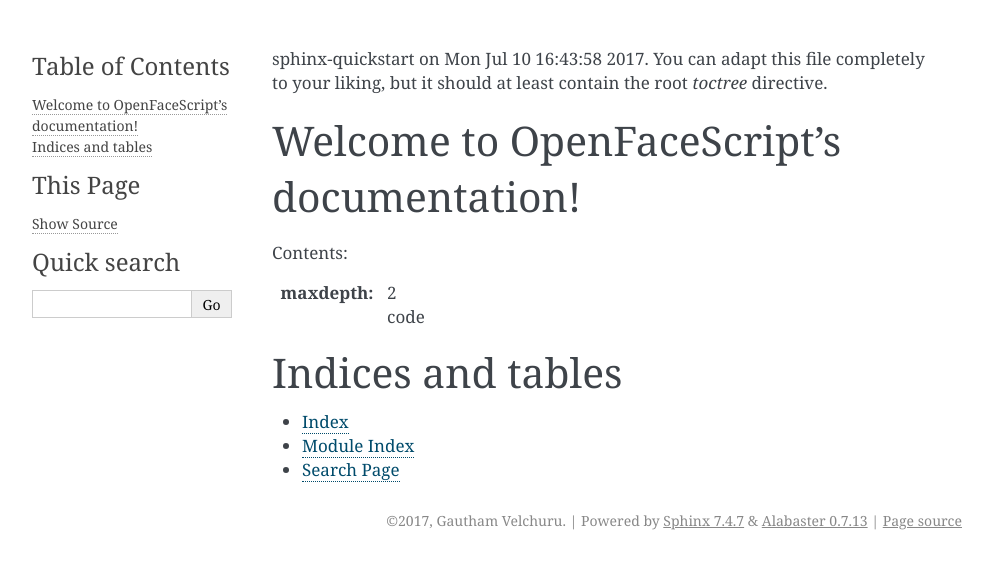
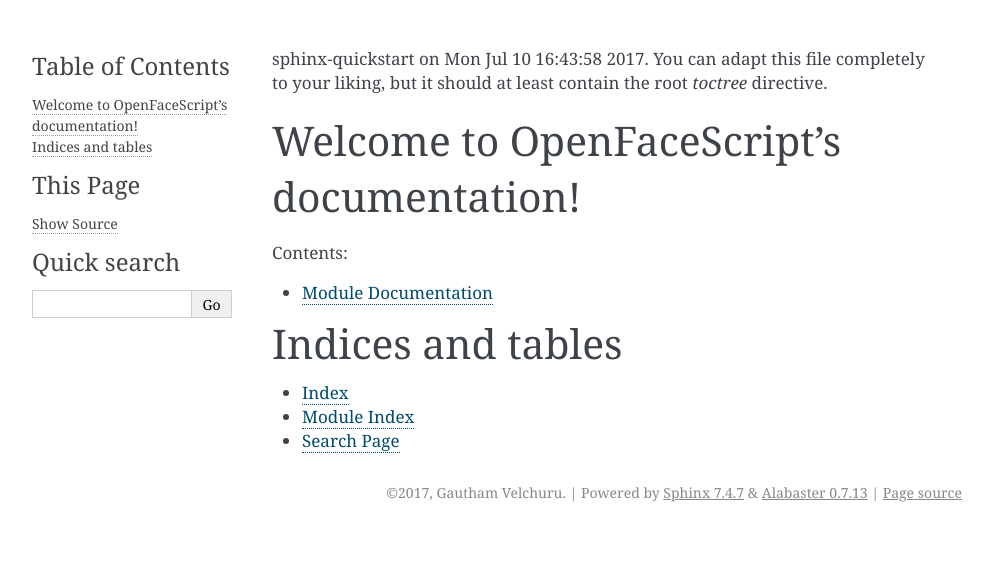
Before and after one commit to BruntonUWBio/OpenFaceScripts, a Sphinx documentation site: the page built from docs/source/index.rst, in a window 1280 px wide. Shown: the top 569 px of the page, without its empty margins (148-1141 px from the left). Built offline with Sphinx 7.4.7, drawn with Linux system fonts in a browser that asks for light colours.

Commit message:
Sphinx test

```diff
--- a/AUGui.py
+++ b/AUGui.py
@@ -127,6 +127,7 @@
 
     def pop_dialog(self, name, string):
         """Shows a new text dialog with name equal to name and text equal to string
+
         :param name: Name of dialog
         :param string: Text to display
         :return: None
@@ -138,6 +139,7 @@
 
     def show_im(self):
         """Shows current image
+
         :return:None
         """
         if self.landmarks_shown:
--- a/docs/_config.yml
+++ /dev/null
@@ -1 +0,0 @@
-theme: jekyll-theme-cayman
--- a/docs/source/code.rst
+++ b/docs/source/code.rst
@@ -1,5 +1,5 @@
-Documentation for Code
-**********************
+Module Documentation
+********************
 
 .. automodule:: AUGui
     :members:
--- a/docs/source/index.rst
+++ b/docs/source/index.rst
@@ -9,9 +9,9 @@
 Contents:
 
 .. toctree::
-:maxdepth: 2
+    :maxdepth: 2
 
-       code
+    code
 
 
 
```
Also changed, not shown: 4 other files.
